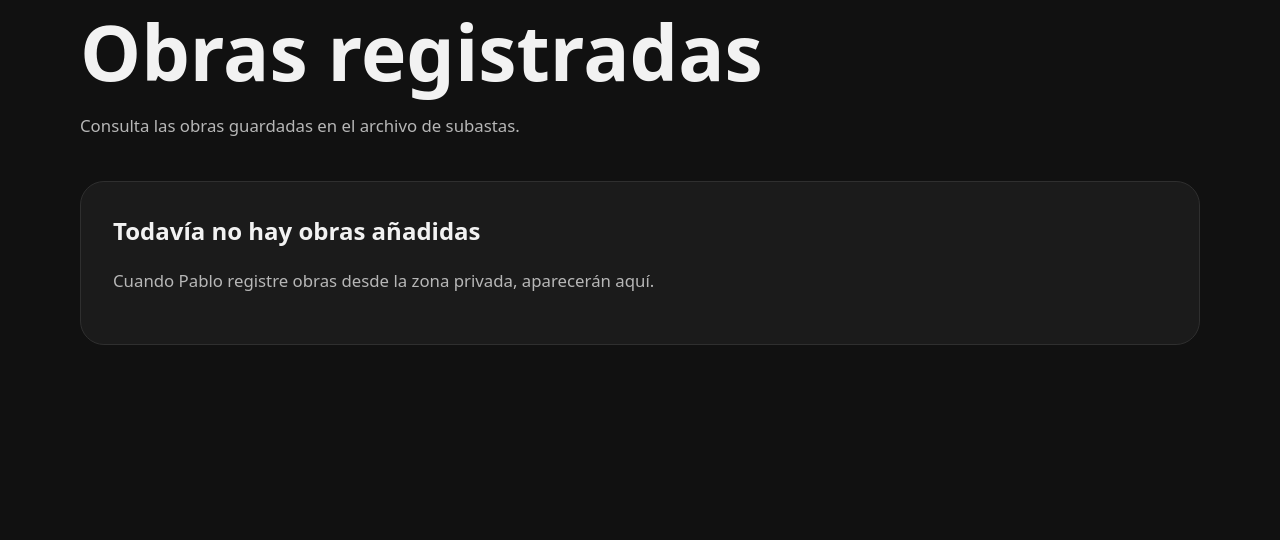
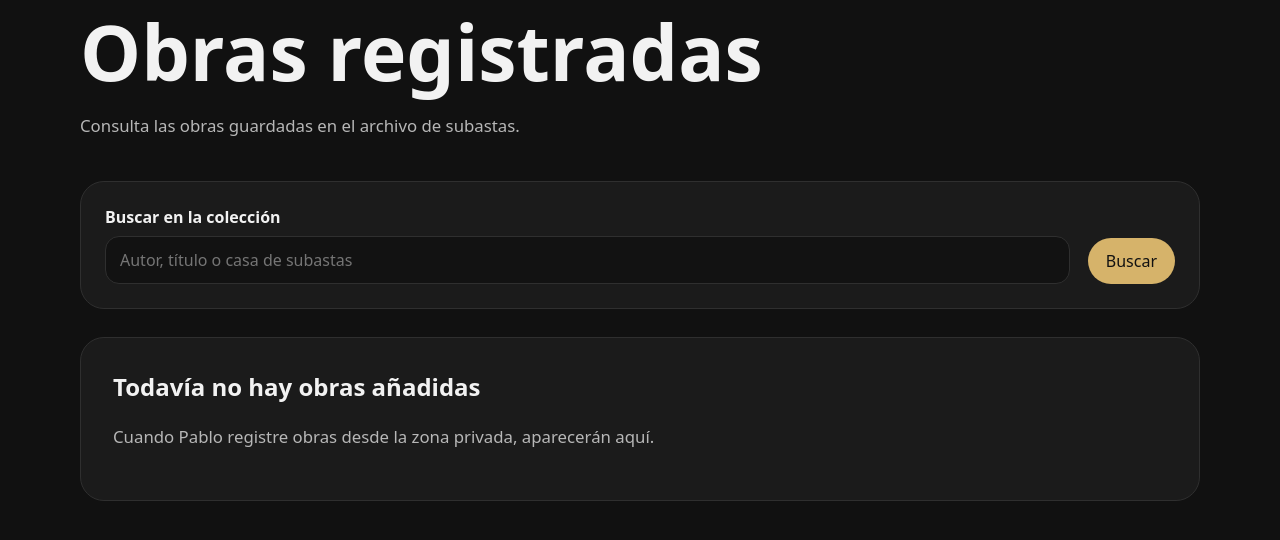
Before and after one commit to BTCESC/Subastas-, a Flask app: page /coleccion in a window 1280 px wide. Shown: the part 163-703 px from the top of the page. Run offline with Flask 3, Linux system fonts and the light colour scheme; data that the repository does not hold is empty; some libraries are stand-ins or nearby versions.

Commit message:
Añade búsqueda básica en la colección

```diff
--- a/app.py
+++ b/app.py
@@ -144,8 +144,9 @@ def index():
 
 @app.route("/coleccion")
 def coleccion():
-    obras = listar_obras()
-    return render_template("coleccion.html", obras=obras)
+    busqueda = request.args.get("q", "").strip()
+    obras = listar_obras(busqueda)
+    return render_template("coleccion.html", obras=obras, q=busqueda)
 
 
 @app.route("/obras/<int:obra_id>")
--- a/db.py
+++ b/db.py
@@ -138,11 +138,27 @@ def insertar_obra_con_autor(datos_obra, creado_por=None):
     return obra_id
 
 
-def listar_obras():
+def listar_obras(busqueda=None):
+    busqueda = (busqueda or "").strip()
+
     with get_connection() as conn:
         with conn.cursor() as cur:
+            parametros = []
+
+            where_sql = ""
+
+            if busqueda:
+                where_sql = """
+                WHERE
+                    obras.titulo ILIKE %s
+                    OR autores.nombre_principal ILIKE %s
+                    OR obras.casa_subastas ILIKE %s
+                """
+                patron = f"%{busqueda}%"
+                parametros.extend([patron, patron, patron])
+
             cur.execute(
-                """
+                f"""
                 SELECT
                     obras.id,
                     obras.titulo,
@@ -161,8 +177,10 @@ def listar_obras():
                     autores.nombre_principal AS autor
                 FROM obras
                 JOIN autores ON autores.id = obras.autor_id
+                {where_sql}
                 ORDER BY obras.creado_en DESC;
-                """
+                """,
+                parametros,
             )
             return cur.fetchall()
 
--- a/static/css/styles.css
+++ b/static/css/styles.css
@@ -572,3 +572,47 @@ select:focus {
         grid-template-columns: 1fr;
     }
 }
+
+.search-card {
+    background: var(--panel);
+    border: 1px solid var(--line);
+    border-radius: 24px;
+    padding: 24px;
+    margin-bottom: 28px;
+}
+
+.search-row {
+    display: grid;
+    grid-template-columns: minmax(0, 1fr) auto;
+    gap: 18px;
+    align-items: end;
+}
+
+.search-field {
+    margin: 0;
+}
+
+.search-actions {
+    display: flex;
+    flex-wrap: wrap;
+    gap: 10px;
+}
+
+.results-summary {
+    margin: 0 0 24px;
+    color: var(--muted);
+}
+
+@media (max-width: 700px) {
+    .search-row {
+        grid-template-columns: 1fr;
+    }
+
+    .search-actions {
+        width: 100%;
+    }
+
+    .search-actions .button {
+        width: 100%;
+    }
+}
--- a/templates/coleccion.html
+++ b/templates/coleccion.html
@@ -14,6 +14,36 @@
         </div>
     {% endif %}
 </section>
+
+<section class="search-card">
+    <form method="get" action="{{ url_for('coleccion') }}">
+        <div class="search-row">
+            <div class="form-group search-field">
+                <label for="q">Buscar en la colección</label>
+                <input
+                    type="search"
+                    id="q"
+                    name="q"
+                    placeholder="Autor, título o casa de subastas"
+                    value="{{ q or '' }}"
+                >
+            </div>
+
+            <div class="search-actions">
+                <button class="button" type="submit">Buscar</button>
+                {% if q %}
+                    <a class="button secondary" href="{{ url_for('coleccion') }}">Limpiar</a>
+                {% endif %}
+            </div>
+        </div>
+    </form>
+</section>
+
+{% if q %}
+    <p class="results-summary">
+        Resultados para “{{ q }}”: {{ obras|length }}
+    </p>
+{% endif %}
 
 {% if obras %}
 <section class="cards-grid">
@@ -95,6 +125,13 @@
 </section>
 {% else %}
 <section class="empty-state">
+    {% if q %}
+        <h2>No hay resultados para esa búsqueda</h2>
+        <p>Prueba con otro autor, título o casa de subastas.</p>
+        <div class="section-actions">
+            <a class="button secondary" href="{{ url_for('coleccion') }}">Limpiar búsqueda</a>
+        </div>
+    {% else %}
         <h2>Todavía no hay obras añadidas</h2>
         <p>Cuando Pablo registre obras desde la zona privada, aparecerán aquí.</p>
 
@@ -103,6 +140,7 @@
                 <a class="button" href="{{ url_for('nueva_obra') }}">Añadir primera obra</a>
             </div>
         {% endif %}
+    {% endif %}
 </section>
 {% endif %}
 {% endblock %}
```
Lines whose indentation alone changed are shown as unchanged.
